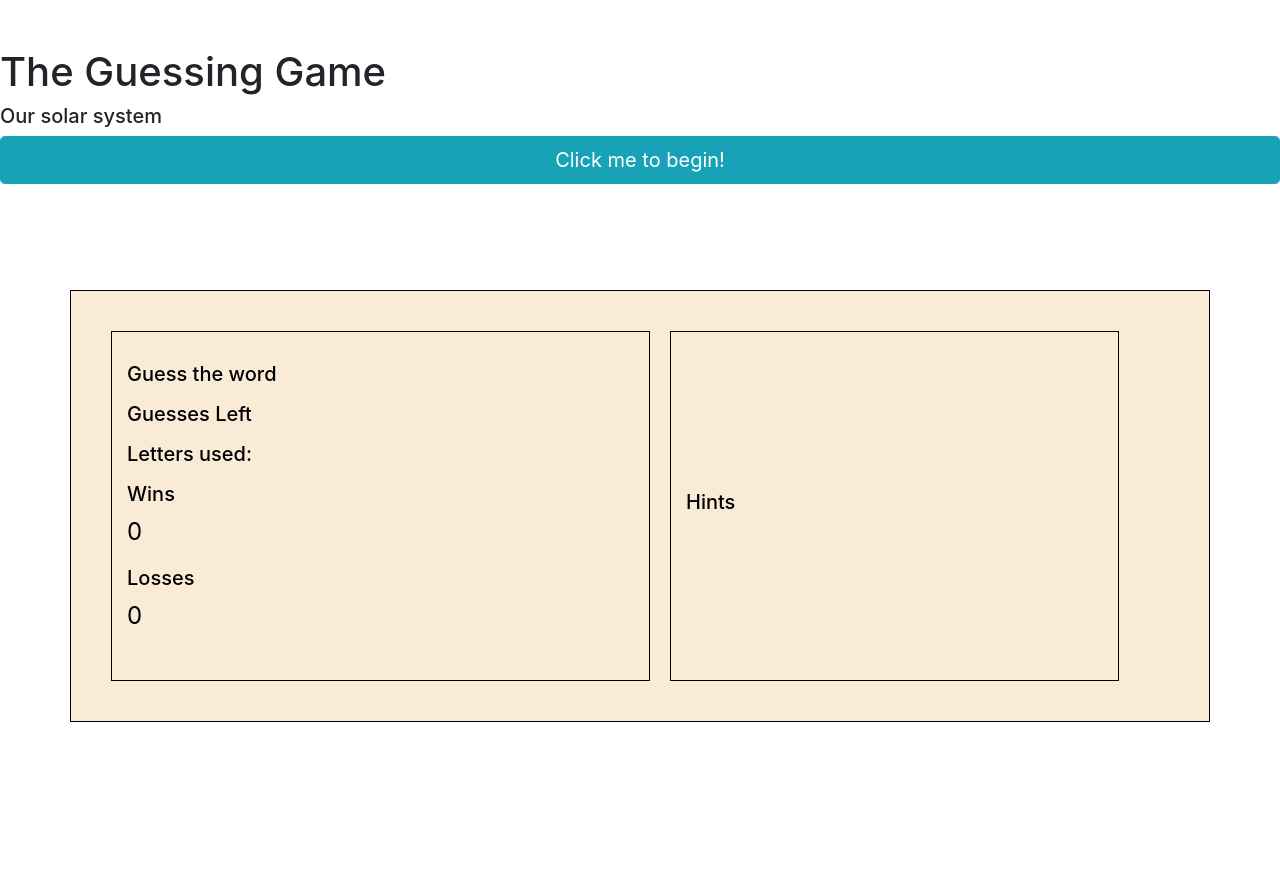
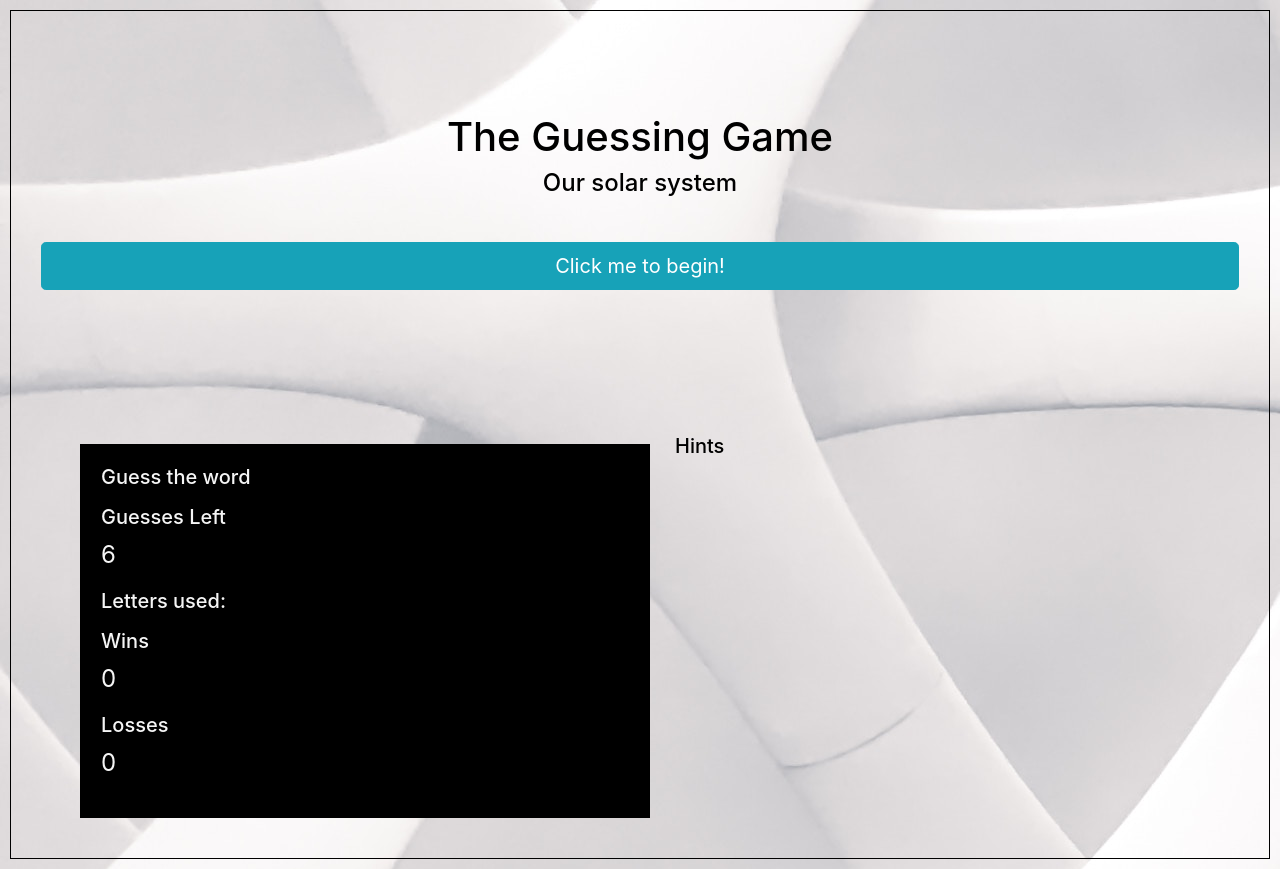
Before and after one commit to mytoehertz/wordguessgame.github.io, a plain HTML site: page index.html in a window 1280 px wide. Before the commit the page ends 800 px from the top, so only its background shows below. Drawn offline with nearby package versions, Linux system fonts and the light colour scheme.

```diff
--- a/assets/css/style.css
+++ b/assets/css/style.css
@@ -1,9 +1,26 @@
-div {
+.classy {
     border: 1px solid black;
-    background-color: antiquewhite;
+    background-image: url("../images/background.jpg");
+    background-repeat: repeat;
     color: black;
     font-size: 24px;
     margin: 10px;
     align-content: center;
     padding: 30px;
 }
+h1{
+    text-align: center;
+}
+
+h4{
+    text-align: center;
+}
+
+.box {
+    border: 1px solid black;
+    color: whitesmoke;
+    font-size: auto;
+    margin: 10px;
+    padding: 20px;
+    background-color: black;
+}
--- a/assets/javascript/game.js
+++ b/assets/javascript/game.js
@@ -165,6 +165,8 @@
     //HTML
     document.getElementById("guesses-left").textContent = guessesLeft;
   }
+
+
   //Function for winning or losing, lives in the onkeyup function
   function winLose() {
       if(winCounter === randName.length){
@@ -199,7 +201,8 @@
         }
       } else { //Checks if guess is already in wrongAnswer, pushes the wrong letter choices in the wrongLetter array
         for(var i = 0; i < randName.length; i ++){
-          if(userGuesses.indexOf(wrongLettter) > -1){
+          if(userGuesses.indexOf(wrongLettter) > -1)
+          {
             wrongLettter.push(userGuesses);
             document.getElementById("wrong-letters").textContent = wrongLettter.join(" ");
             guessesLeft--;
@@ -217,3 +220,4 @@
   // object.onclick = startGame();
   document.getElementById("wins").textContent = wins;
   document.getElementById("loses").textContent = loss;
+  document.getElementById("guesses-left").textContent = guessesLeft;
--- a/index.html
+++ b/index.html
@@ -12,18 +12,19 @@
     <title>Guessing Game</title>
 </head>
 
-<body>
+<body class="classy">
     <br><br>
     <header>
         <h1>The Guessing Game</h1>
-        <h5>Our solar system</h5>
+        <h4>Our solar system</h4>
+        <br>
         <button type="button" class="btn btn-info btn-lg btn-block" onclick="startGame()">Click me to begin!</button>
     </header>
 <br><br><br><br>
     <section class="container">
 
             <div class="row">
-                <div class="col-lg-6">
+                <div class="col-lg-6 box">
                     <h5>Guess the word</h5>
                     <p id="blank-words"></p>
 
```
Also changed, not shown: assets/images/background.jpg (added).
